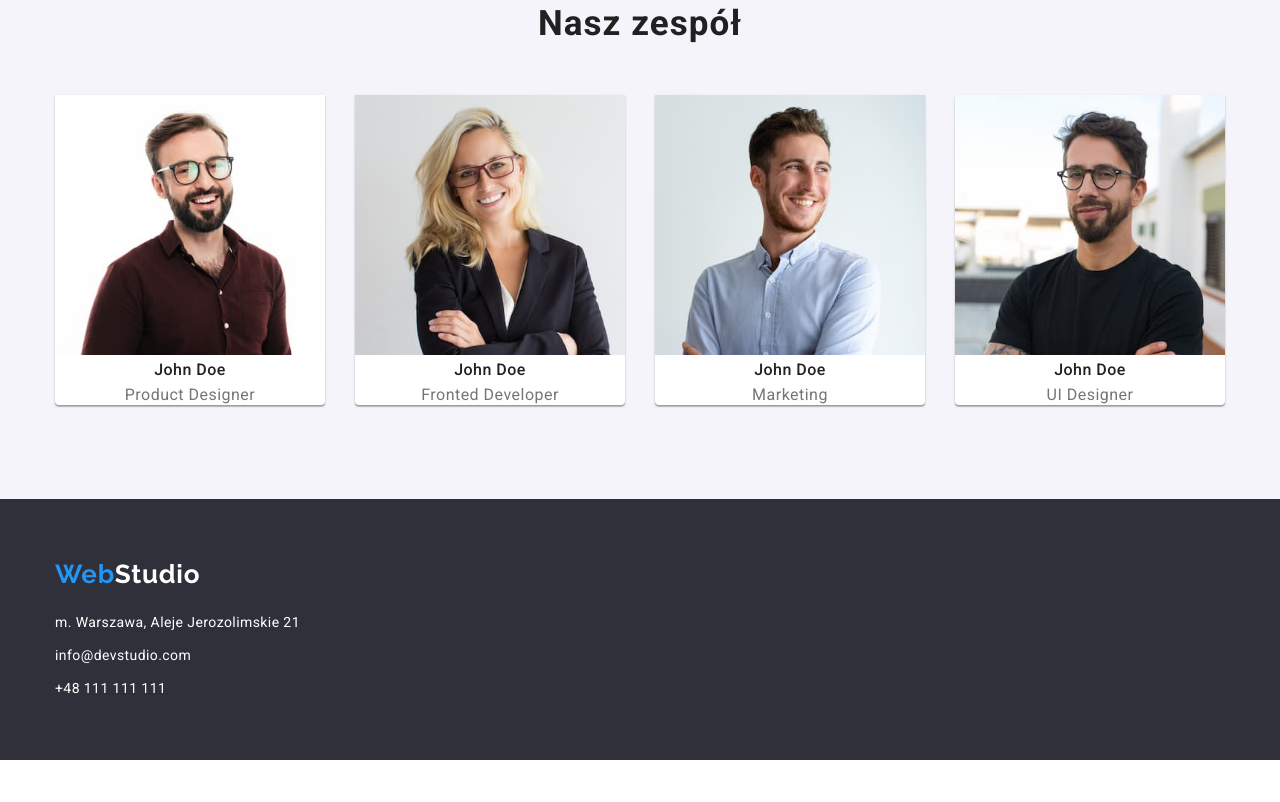
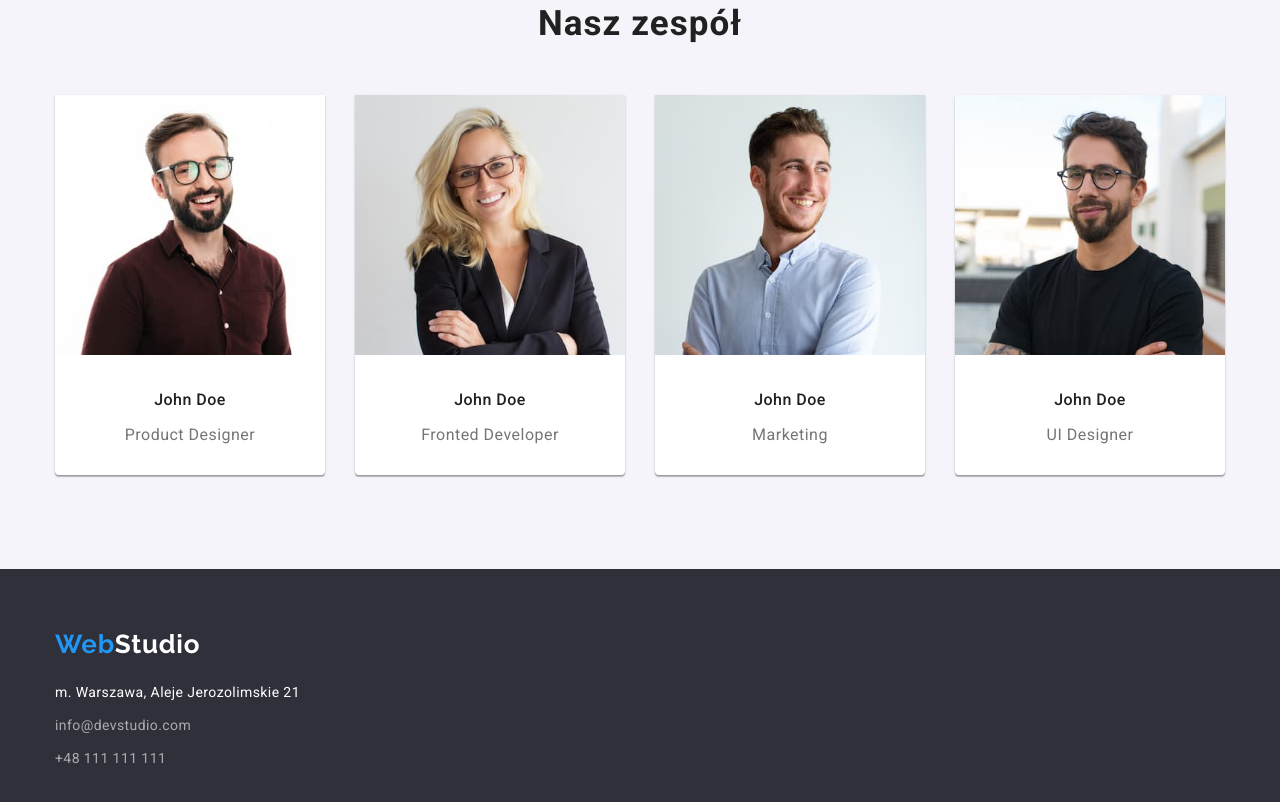
Before and after one commit to ReneZuk/goit-markup-hw-03, a plain HTML site: page index.html in a window 1280 px wide. Shown: the part 1563-2365 px from the top of the page. Before the commit the page ends 2323 px from the top, so only its background shows below. Drawn offline with nearby package versions, Linux system fonts and the light colour scheme.

Commit message:
add padding and margin

```diff
--- a/css/styles.css
+++ b/css/styles.css
@@ -377,6 +377,8 @@ header {
     text-align: center;
     letter-spacing: 0.03em;
     color: #212121;
+    padding-top: 30px;
+    margin-bottom: 10px;
 }
 
 .post {
@@ -387,6 +389,7 @@ header {
     text-align: center;
     letter-spacing: 0.03em;
     color: #757575;
+    margin-bottom: 30px;
 }
 
 .picture-team {
@@ -403,9 +406,6 @@ header {
     display: block;
 
 }
-
-
-
 
 /*footer*/
 
@@ -453,10 +453,10 @@ margin-bottom: 0;
 
 .footer-link {
     text-decoration: none;
-    color: rgba(255, 255, 255, 1);
+    color: rgba(255, 255, 255, 0.6);
 }
 
 .footer-link:hover,
 .footer-link:focus {
-    color:  grey;
+    color: rgba(255, 255, 255, 1);
 }
```
Also changed, not shown: index.html (+1 -1 lines).
